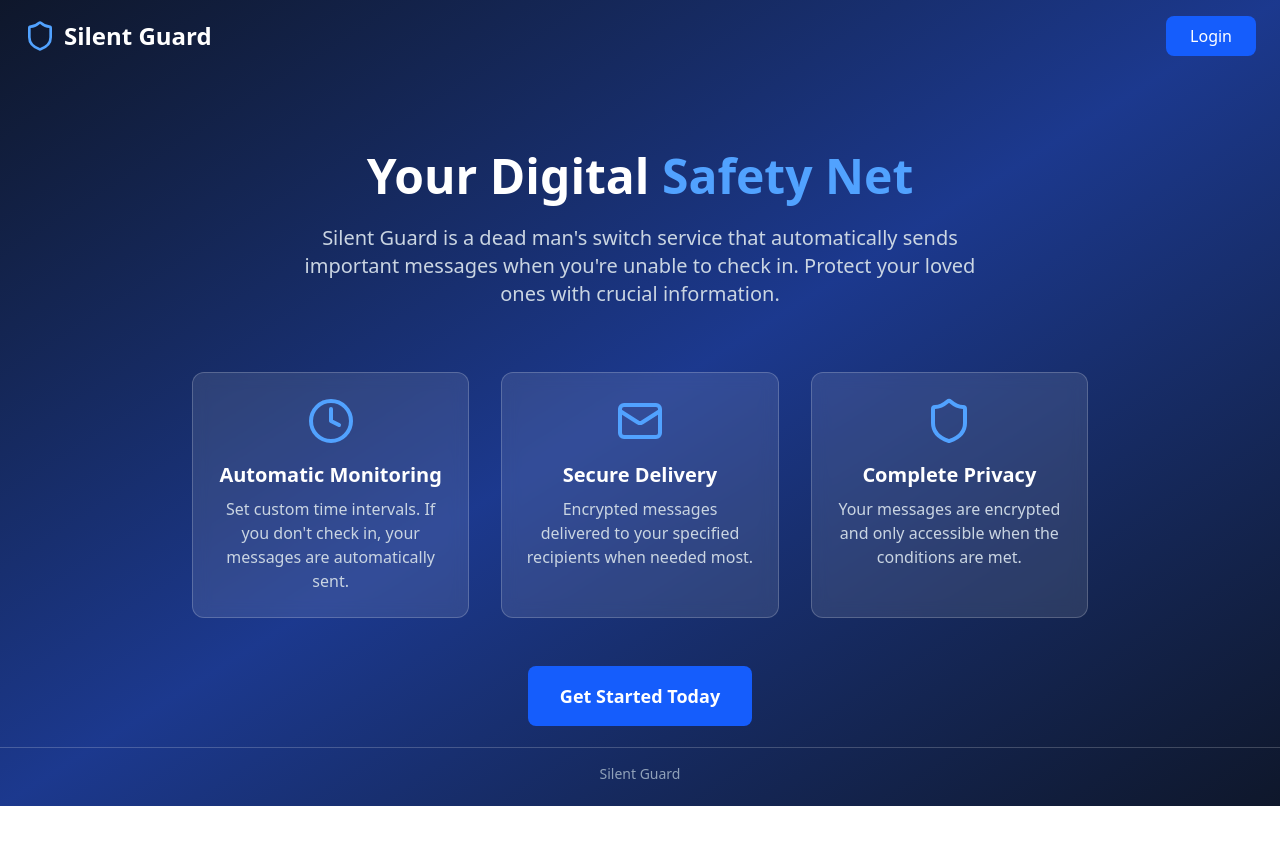
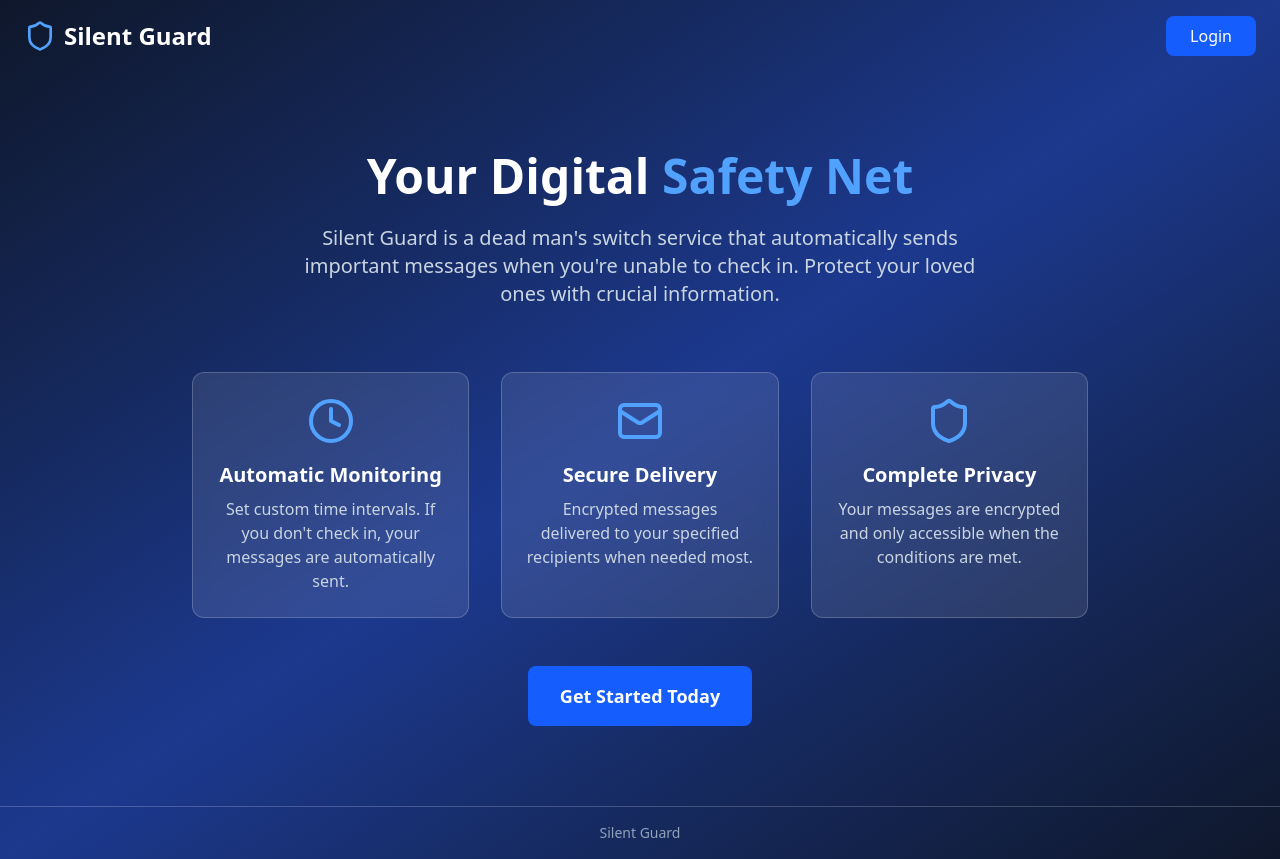
Before and after one commit to RMCampos/silent-guard, a React (Vite) app in the folder silent-app/: page / in a window 1280 px wide. Before the commit the page ends 806 px from the top, so only its background shows below. Built offline with nearby package versions, Linux system fonts and the light colour scheme.

Commit message:
fix: footer weird

```diff
--- a/silent-app/src/components/Footer.tsx
+++ b/silent-app/src/components/Footer.tsx
@@ -3,7 +3,7 @@ import {env} from "../env.ts";
 
 const Footer: React.FC = () => {
   return (
-    <footer className="fixed bottom-0 left-0 right-0 px-6 py-4 border-t border-white/20 z-40">
+    <footer className="px-6 py-4 border-t border-white/20 mt-auto">
       <div className="max-w-4xl mx-auto text-center">
         <p className="text-slate-400 text-sm">
           Silent Guard {env.VITE_BUILD}
--- a/silent-app/src/pages/LandingPage.tsx
+++ b/silent-app/src/pages/LandingPage.tsx
@@ -60,7 +60,7 @@ const LandingPage: React.FC = () => {
   useEffect(() => {}, [confirmationDone]);
 
   return (
-    <div className="min-h-screen bg-linear-to-br from-slate-900 via-blue-900 to-slate-900">
+    <div className="min-h-screen bg-linear-to-br from-slate-900 via-blue-900 to-slate-900 flex flex-col">
       {/* Header */}
       <header className="px-6 py-4 flex justify-between items-center">
         <div className="flex items-center space-x-2">
@@ -75,6 +75,8 @@ const LandingPage: React.FC = () => {
         </button>
       </header>
 
+      {/* Main Content - Flex grow to push footer down */}
+      <div className="flex-grow">
         {/* Confirmation Section */}
         {confirmationDone && (
           <main className="px-6 py-20">
@@ -155,6 +157,7 @@ const LandingPage: React.FC = () => {
             </div>
           </main>
         )}
+      </div>
 
       <Footer />
     </div>
```
Lines whose indentation alone changed are shown as unchanged.
